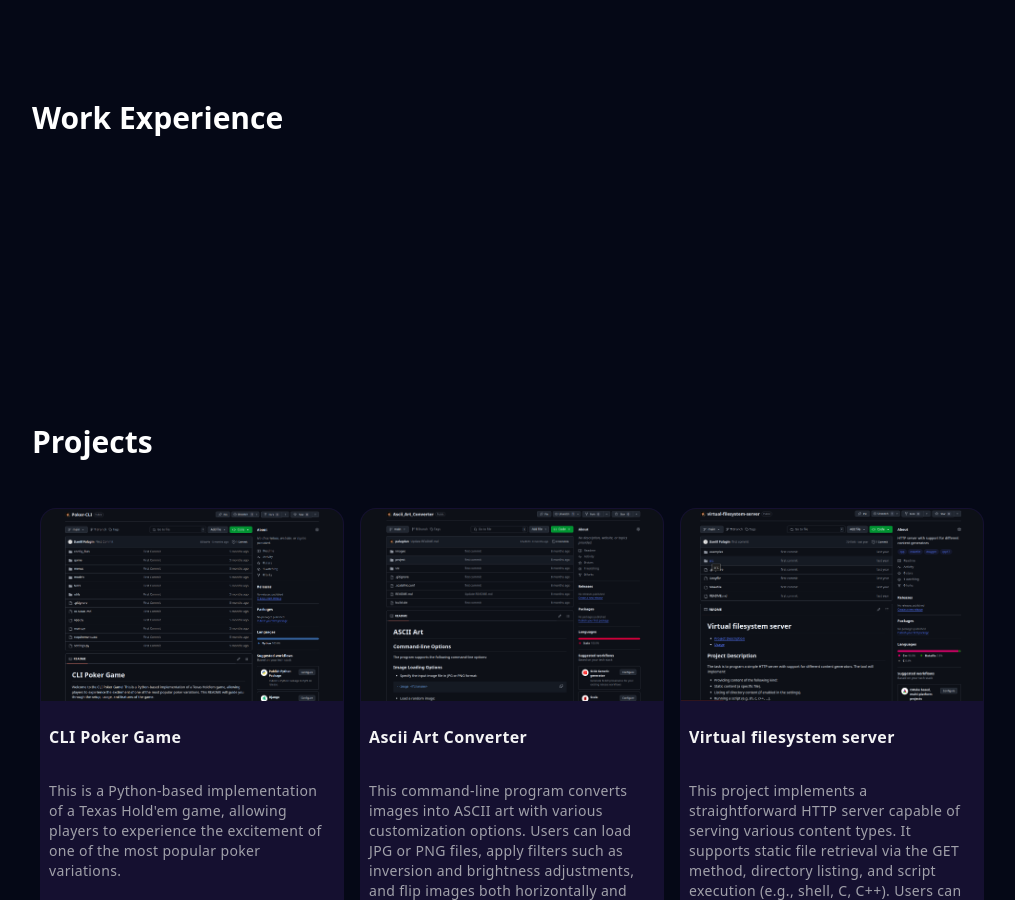
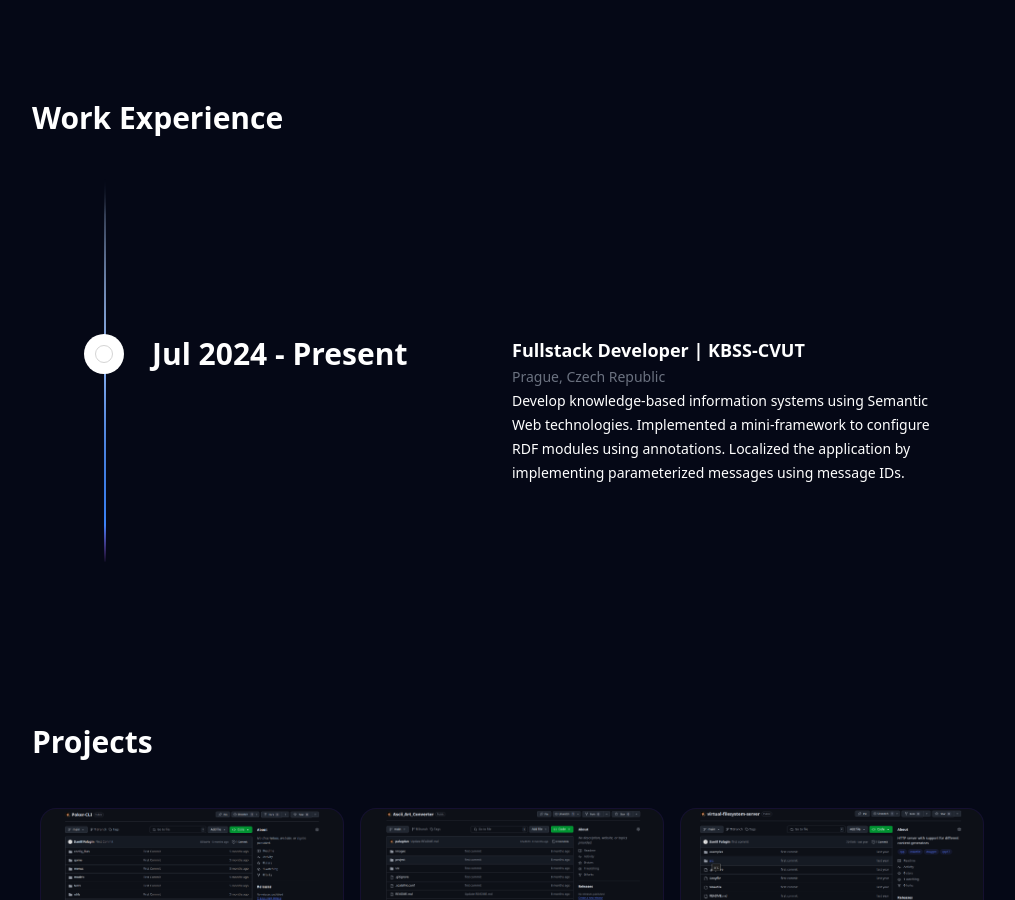
Before and after one commit to palagdan/Portfolio, a React (Vite) app: page / in a window 1280 px wide. Shown: the part 860-1760 px from the top of the page, without its empty margins (128-1143 px from the left). Built offline with nearby package versions, Linux system fonts and the light colour scheme.

Commit message:
Implement ExperienceSection

```diff
--- /dev/null
+++ b/src/components/ui/timeline.tsx
@@ -0,0 +1,80 @@
+"use client";
+import {
+  useMotionValueEvent,
+  useScroll,
+  useTransform,
+  motion,
+} from "framer-motion";
+import React, { useEffect, useRef, useState } from "react";
+
+interface TimelineEntry {
+  title: string;
+  content: React.ReactNode;
+}
+
+export const Timeline = ({ data }: { data: TimelineEntry[] }) => {
+  const ref = useRef<HTMLDivElement>(null);
+  const containerRef = useRef<HTMLDivElement>(null);
+  const [height, setHeight] = useState(0);
+
+  useEffect(() => {
+    if (ref.current) {
+      const rect = ref.current.getBoundingClientRect();
+      setHeight(rect.height);
+    }
+  }, [ref]);
+
+  const { scrollYProgress } = useScroll({
+    target: containerRef,
+    offset: ["start 10%", "end 50%"],
+  });
+
+  const heightTransform = useTransform(scrollYProgress, [0, 1], [0, height]);
+  const opacityTransform = useTransform(scrollYProgress, [0, 0.1], [0, 1]);
+
+  return (
+    <div
+      className="w-full dark:bg-neutral-950 font-sans md:px-10"
+      ref={containerRef}
+    >
+      <div ref={ref} className="relative max-w-7xl mx-auto pb-20">
+        {data.map((item, index) => (
+          <div
+            key={index}
+            className="flex justify-start pt-10 md:pt-40 md:gap-10"
+          >
+            <div className="sticky flex flex-col md:flex-row z-40 items-center top-40 self-start max-w-xs lg:max-w-sm md:w-full">
+              <div className="h-10 absolute left-3 md:left-3 w-10 rounded-full bg-white dark:bg-black flex items-center justify-center">
+                <div className="h-4 w-4 rounded-full border border-neutral-300  p-2" />
+              </div>
+              <h3 className="hidden md:block text-lg md:pl-20 md:text-3xl font-bold text-white">
+                {item.title}
+              </h3>
+            </div>
+
+            <div className="relative pl-20 pr-4 md:pl-4 w-full">
+              <h3 className="md:hidden block text-2xl mb-4 text-left font-bold text-white">
+                {item.title}
+              </h3>
+              {item.content}{" "}
+            </div>
+          </div>
+        ))}
+        <div
+          style={{
+            height: height + "px",
+          }}
+          className="absolute md:left-8 left-8 top-0 overflow-hidden w-[2px] bg-[linear-gradient(to_bottom,var(--tw-gradient-stops))] from-transparent from-[0%] via-neutral-200 dark:via-neutral-700 to-transparent to-[99%]  [mask-image:linear-gradient(to_bottom,transparent_0%,black_10%,black_90%,transparent_100%)] "
+        >
+          <motion.div
+            style={{
+              height: heightTransform,
+              opacity: opacityTransform,
+            }}
+            className="absolute inset-x-0 top-0  w-[2px] bg-gradient-to-t from-purple-500 via-blue-500 to-transparent from-[0%] via-[10%] rounded-full"
+          />
+        </div>
+      </div>
+    </div>
+  );
+};
--- a/src/constants/index.tsx
+++ b/src/constants/index.tsx
@@ -11,29 +11,21 @@
 
 export const experience = [
     {
-        title: "2024",
+        title: "Jul 2024 - Present",
         content: (
             <div>
-                <p className="text-neutral-800 dark:text-neutral-200 text-xs md:text-sm font-normal mb-8">
-                    Built and launched Aceternity UI and Aceternity UI Pro from scratch
-                </p>
-                <div className="grid grid-cols-2 gap-4">
-                </div>
+                <span className=" text-lg font-bold mb-8 text-white">
+                    Fullstack Developer | KBSS-CVUT
+                </span>
+                <br/>
+                <span className="text-sm text-gray-500">Prague, Czech Republic</span>
+                <br/>
+                <span className="text-sm mb-8 text-white">Develop knowledge-based information systems using Semantic Web technologies.
+                    Implemented a mini-framework to configure RDF modules using annotations. Localized the application by implementing parameterized messages using message IDs.
+                </span>
             </div>
         ),
     },
-    {
-        title: "2024",
-        content: (
-            <div>
-                <p className="text-neutral-800 dark:text-neutral-200 text-xs md:text-sm font-normal mb-8">
-                    Built and launched Aceternity UI and Aceternity UI Pro from scratch
-                </p>
-                <div className="grid grid-cols-2 gap-4">
-                </div>
-            </div>
-        ),
-    }
 ]
 
 export const projects = [
--- a/src/sections/ExpierenceSection/ExperienceSection.tsx
+++ b/src/sections/ExpierenceSection/ExperienceSection.tsx
@@ -1,13 +1,13 @@
+import {Timeline} from "@/components/ui/timeline.tsx";
+import {experience} from "@/constants";
 
 
 const ExperienceSection = () => {
     return (
         <section id="experience" className="max-w-5xl mx-auto px-8">
-            <h1 className="text-2xl md:text-3xl text-white font-bold max-w-5xl mx-auto mt-20 md:mt-40">Work
+            <h1 className="text-2xl md:text-3xl text-white font-bold max-w-5xl mx-auto mt-20 md:mt-40 mb-10">Work
                 Experience</h1>
-            <div className="h-32">
-
-            </div>
+            <Timeline  data={experience} />
         </section>
     )
 }
```
